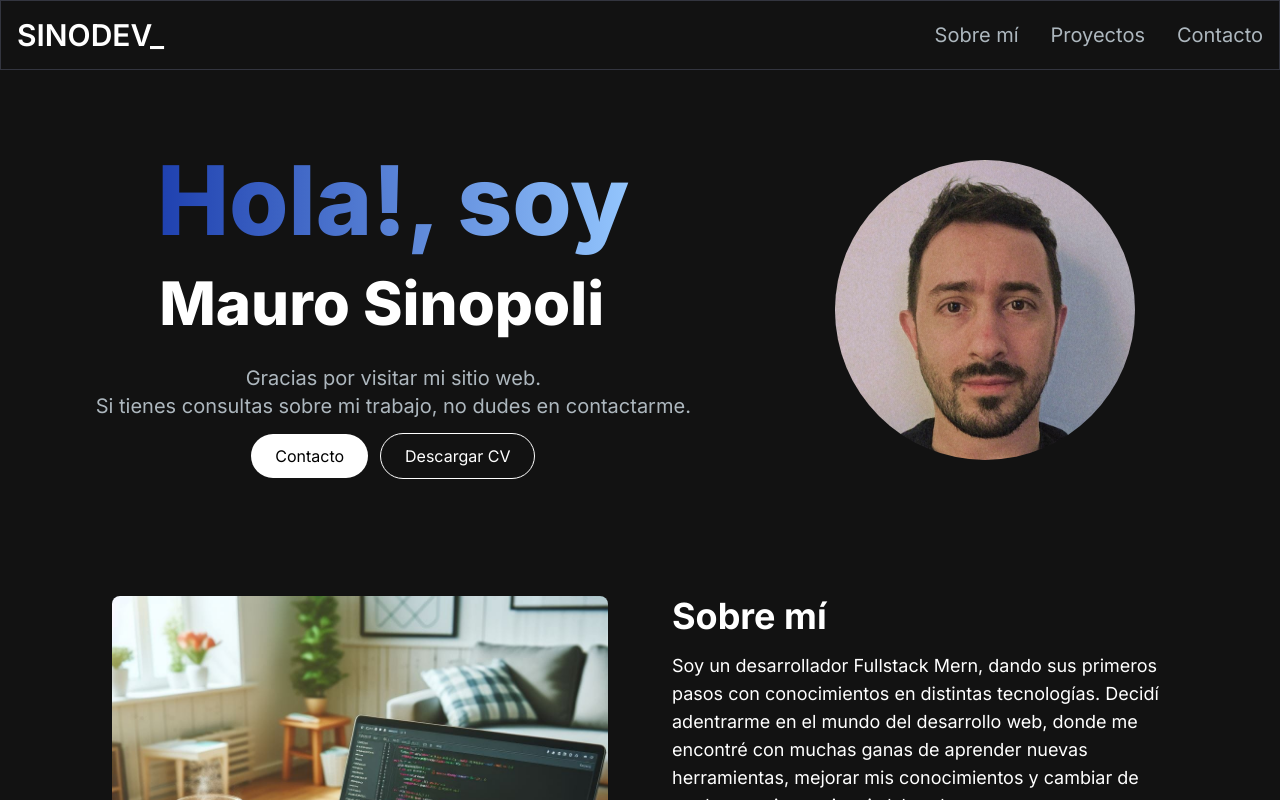
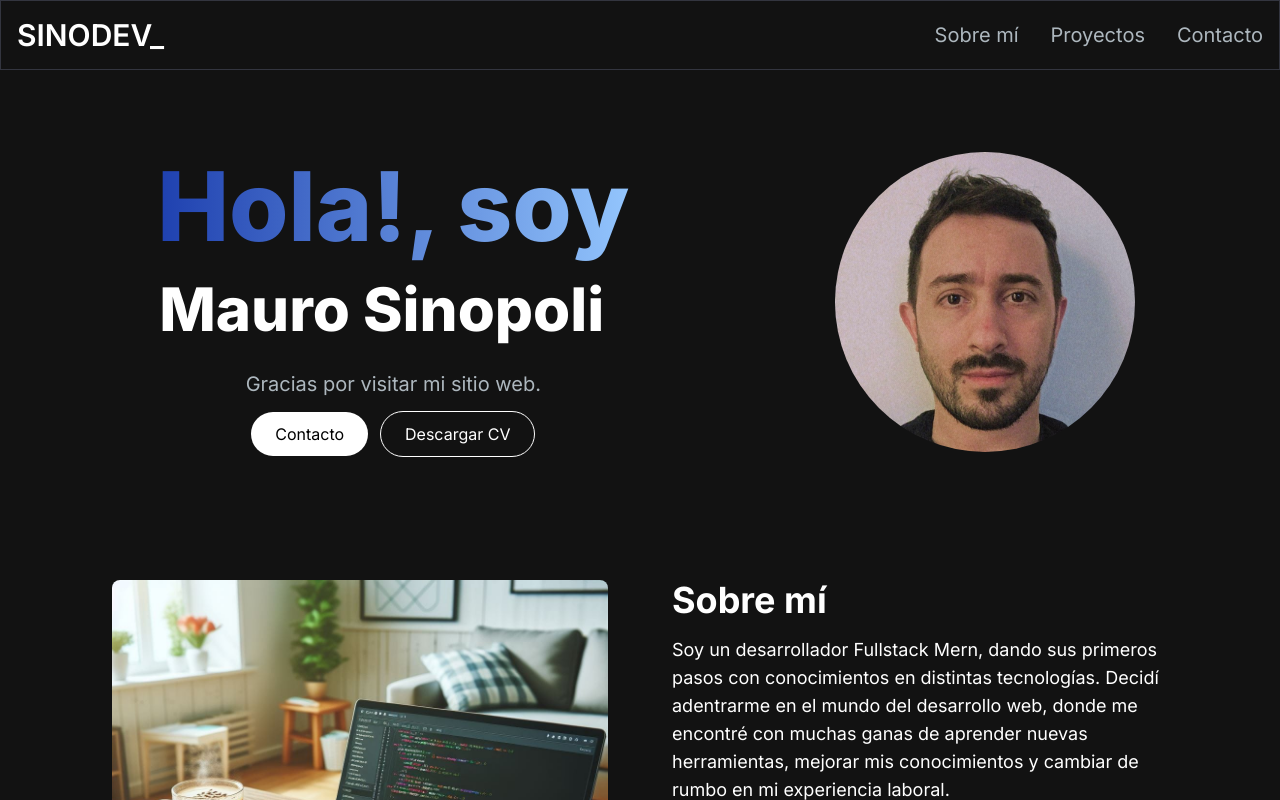
Before and after one commit to sinomau/Portfolio, a Next.js app: page / in a window 1280 px wide. Shown: the top 800 px of the page. Built offline with nearby package versions, Linux system fonts and the light colour scheme.

Commit message:
fixUrl mixteam

```diff
--- a/src/app/components/Hero.jsx
+++ b/src/app/components/Hero.jsx
@@ -29,8 +29,6 @@ const Hero = () => {
         </h1>
         <p className='text-[#ADB7BE] text-base sm:text-lg mb-6 lg:text-xl'>
           Gracias por visitar mi sitio web.
-          <br />
-          Si tienes consultas sobre mi trabajo, no dudes en contactarme.
         </p>
 
         <div>
--- a/src/app/components/Nabvar.jsx
+++ b/src/app/components/Nabvar.jsx
@@ -4,6 +4,7 @@ import React, { useState } from 'react';
 import NavLink from './NavLink';
 import { Bars3Icon, XMarkIcon } from '@heroicons/react/24/solid';
 import MenuOverlay from './MenuOverlay';
+
 
 const navLinks = [
   {
@@ -26,10 +27,7 @@ const Navbar = () => {
   return (
     <nav className='fixed mx-auto border border-[#33353F] top-0 left-0 right-0 z-10 bg-[#121212] bg-opacity-100'>
       <div className='flex container lg:py-4 flex-wrap items-center justify-between mx-auto px-4 py-2'>
-        <Link
-          href={'/'}
-          className='md:text-3xl text-white font-semibold'
-        >
+        <Link href={'/'} className='md:text-3xl text-white font-semibold'>
           SINODEV_
         </Link>
         <div className='mobile-menu block md:hidden'>
--- a/src/app/components/Projects.jsx
+++ b/src/app/components/Projects.jsx
@@ -9,7 +9,7 @@ const projectsData = [
     title: 'Mix team',
     description:
       'Esta aplicación en JavaScript y estilos en picocss es un mezclador de equipos. Permite agregar jugadores, mezclarlos en dos equipos y compartirlos por WhatsApp. Recupera y guarda los equipos en el almacenamiento local del navegador. Además, ofrece funciones para reiniciar los equipos.También proporciona noticias, el clima y resultados de fútbol.',
-    gitUrl: 'https://github.com',
+    gitUrl: 'https://github.com/sinomau/mixteam',
     liveUrl: 'https://sinomau.github.io/mixteam/index.html',
   },
   {
```
